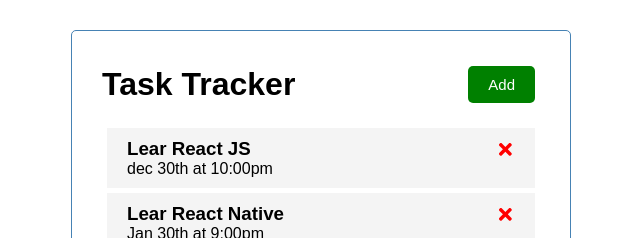
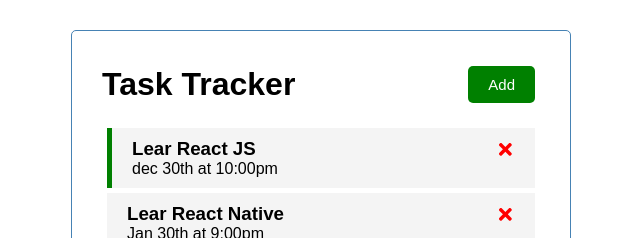
Before and after one commit to chebihiF/Task_react, a React (Create React App) app: page / in a window 1280 px wide. Shown: the top 238 px of the page, without its empty margins (319-959 px from the left). Built offline with nearby package versions, Linux system fonts and the light colour scheme.

Commit message:
add update event

```diff
--- a/src/App.js
+++ b/src/App.js
@@ -33,6 +33,13 @@ function App() {
     setTasks(tasks.filter((task)=> task.id !== id))
   }
 
+  //update Task (reminder)
+  const updateTask = (id) => {
+    setTasks(
+      tasks.map((task) => task.id == id ? {...task, reminder: !task.reminder } : task)
+    )
+  }
+
   const onClick = (e) => {
     console.log('test');
   }
@@ -40,7 +47,7 @@ function App() {
   return (
     <div className="container">
       <Header test2={onClick}/>
-      <Tasks tasks={tasks} onDelete={deleteTask} />
+      <Tasks tasks={tasks} onDelete={deleteTask} updateTasks={updateTask} />
     </div>
   );
 }
--- a/src/components/Task.js
+++ b/src/components/Task.js
@@ -1,9 +1,9 @@
 import React from 'react'
 import { FaTimes } from 'react-icons/fa'
 
-function Task({task, OnDeleteTasks}) {
+function Task({task, OnDeleteTasks, updateTask}) {
     return (
-        <div className='task'>
+        <div className={`task ${task.reminder ? 'reminder' : ''}`} onDoubleClick={ ()=>{updateTask(task.id) } }>
             <h3>{task.text} <FaTimes onClick={ ()=>{OnDeleteTasks(task.id)}} style={{color: 'red', cursor: 'pointer'}} /> </h3>
             <p>{task.day}</p>
         </div>
--- a/src/components/Tasks.js
+++ b/src/components/Tasks.js
@@ -1,11 +1,11 @@
 import React from 'react'
 import Task from './Task'
 
-function Tasks({tasks, onDelete}) {
+function Tasks({tasks, onDelete, updateTasks}) {
 
     return (
         <>
-          {tasks.map((task)=>(<Task task={task} OnDeleteTasks={onDelete} />))}
+          {tasks.map((task)=>(<Task task={task} OnDeleteTasks={onDelete} updateTask={updateTasks} />))}
         </>
     )
 }
```
Also changed, not shown: src/components/AddTask.js (added).
